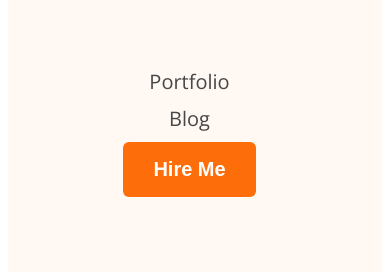
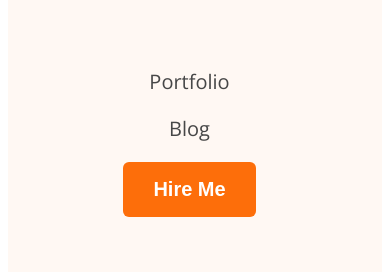
Before and after one commit to sakibmia99/my-portfolio, a plain HTML site: page index.html in a window 390 px wide. Shown: the part 129-401 px from the top of the page. Drawn offline with nearby package versions, Linux system fonts and the light colour scheme.

Commit message:
add nav > ul gap

```diff
--- a/style/portfolio.css
+++ b/style/portfolio.css
@@ -261,7 +261,7 @@ footer {
     .about-items,
     .banner,
     nav,
-    nav ul  {
+    nav ul {
         flex-direction: column;
         gap: 10px;
     }
@@ -278,19 +278,24 @@ footer {
     }
 
     .banner-img {
-        width:100%;
-        margin-top:20px ;
+        width: 100%;
+        margin-top: 20px;
     }
-    .banner ,nav{
+
+    .banner,
+    nav {
         margin: 20px;
     }
-    header{
+
+    header {
         background-image: none;
     }
-    .btn{
+
+    .btn {
         margin-bottom: 10px;
     }
+
     nav ul {
-
+        gap: 20px;
     }
 }
```
